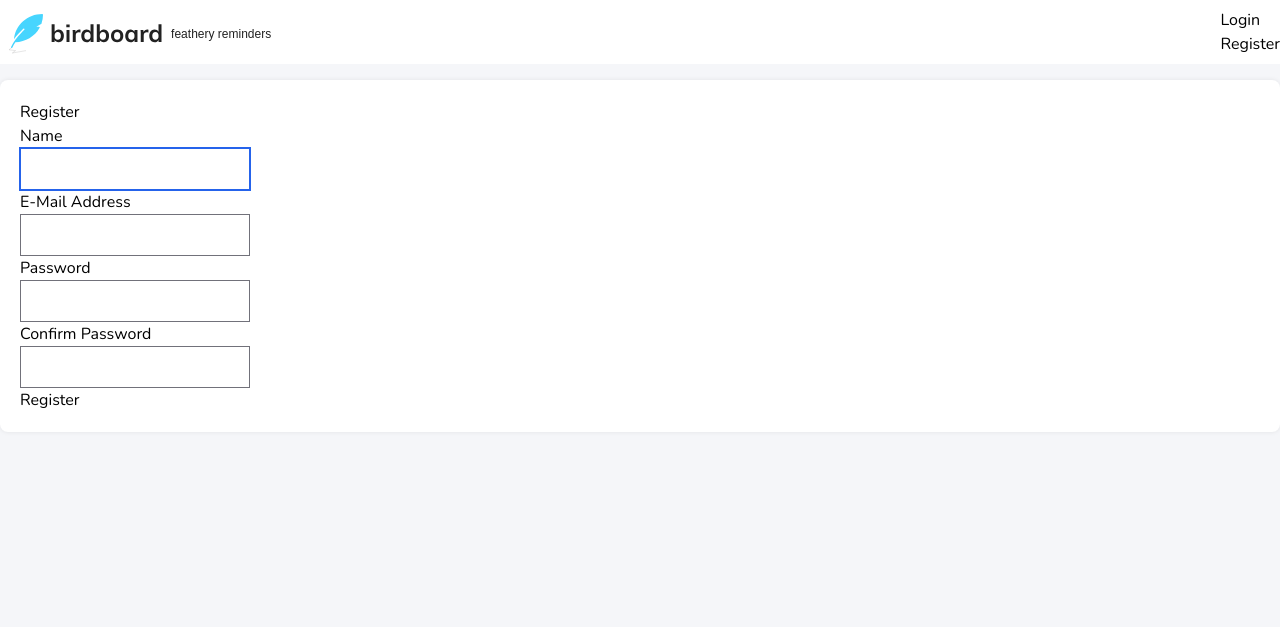
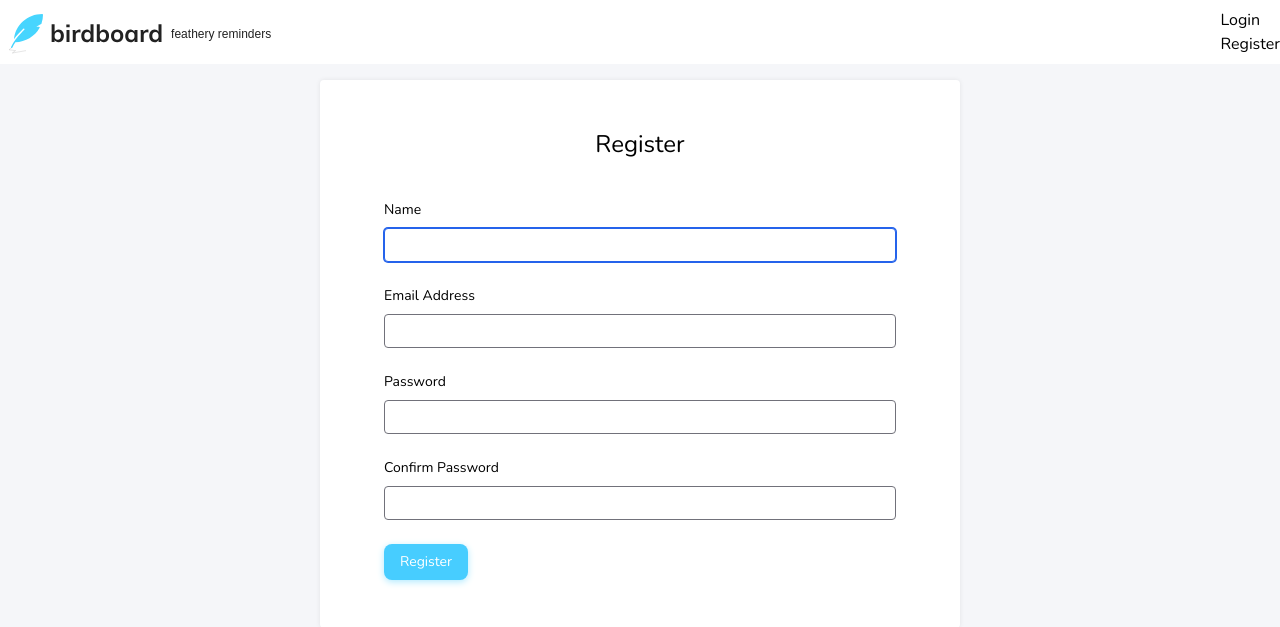
Before and after one commit to piroquio10-afk/piroquio13, a Laravel app: page /register in a window 1280 px wide. Shown: the top 627 px of the page. Run offline with Laravel 8, Linux system fonts and the light colour scheme; style sheets or scripts are compiled from the project's sources.

Commit message:
Updating login and register UI

```diff
--- a/resources/views/auth/register.blade.php
+++ b/resources/views/auth/register.blade.php
@@ -1,77 +1,68 @@
 @extends('layouts.app')
 
 @section('content')
-<div class="container">
-    <div class="row justify-content-center">
-        <div class="col-md-8">
-            <div class="card">
-                <div class="card-header">{{ __('Register') }}</div>
-
-                <div class="card-body">
-                    <form method="POST" action="{{ route('register') }}">
+    <form method="POST" action="{{ route('register') }}"
+          class="lg:w-1/2 lg:mx-auto bg-card py-12 px-16 rounded shadow bg-white"
+    >
         @csrf
 
-                        <div class="form-group row">
-                            <label for="name" class="col-md-4 col-form-label text-md-right">{{ __('Name') }}</label>
+        <h1 class="text-2xl font-normal mb-10 text-center">Register</h1>
 
-                            <div class="col-md-6">
-                                <input id="name" type="text" class="form-control @error('name') is-invalid @enderror" name="name" value="{{ old('name') }}" required autocomplete="name" autofocus>
+        <div class="field mb-6">
+            <label class="label text-sm mb-2 block" for="name">Name</label>
 
-                                @error('name')
-                                    <span class="invalid-feedback" role="alert">
-                                        <strong>{{ $message }}</strong>
-                                    </span>
-                                @enderror
+            <div class="control">
+                <input id="name"
+                       type="text"
+                       class="input bg-transparent border border-muted-light rounded p-2 text-xs w-full{{ $errors->has('name') ? ' is-invalid' : '' }}"
+                       name="name"
+                       value="{{ old('name') }}"
+                       required
+                       autofocus>
             </div>
         </div>
 
-                        <div class="form-group row">
-                            <label for="email" class="col-md-4 col-form-label text-md-right">{{ __('E-Mail Address') }}</label>
+        <div class="field mb-6">
+            <label class="label text-sm mb-2 block" for="email">Email Address</label>
 
-                            <div class="col-md-6">
-                                <input id="email" type="email" class="form-control @error('email') is-invalid @enderror" name="email" value="{{ old('email') }}" required autocomplete="email">
-
-                                @error('email')
-                                    <span class="invalid-feedback" role="alert">
-                                        <strong>{{ $message }}</strong>
-                                    </span>
-                                @enderror
+            <div class="control">
+                <input id="email"
+                       type="email"
+                       class="input bg-transparent border border-muted-light rounded p-2 text-xs w-full{{ $errors->has('email') ? ' is-invalid' : '' }}"
+                       name="email"
+                       value="{{ old('email') }}"
+                       required>
             </div>
         </div>
 
-                        <div class="form-group row">
-                            <label for="password" class="col-md-4 col-form-label text-md-right">{{ __('Password') }}</label>
+        <div class="field mb-6">
+            <label class="label text-sm mb-2 block" for="password">Password</label>
 
-                            <div class="col-md-6">
-                                <input id="password" type="password" class="form-control @error('password') is-invalid @enderror" name="password" required autocomplete="new-password">
-
-                                @error('password')
-                                    <span class="invalid-feedback" role="alert">
-                                        <strong>{{ $message }}</strong>
-                                    </span>
-                                @enderror
+            <div class="control">
+                <input id="password"
+                       type="password"
+                       class="input bg-transparent border border-muted-light rounded p-2 text-xs w-full{{ $errors->has('password') ? ' is-invalid' : '' }}"
+                       name="password"
+                       required>
             </div>
         </div>
 
-                        <div class="form-group row">
-                            <label for="password-confirm" class="col-md-4 col-form-label text-md-right">{{ __('Confirm Password') }}</label>
+        <div class="field mb-6">
+            <label class="label text-sm mb-2 block" for="password-confirmation">Confirm Password</label>
 
-                            <div class="col-md-6">
-                                <input id="password-confirm" type="password" class="form-control" name="password_confirmation" required autocomplete="new-password">
+            <div class="control">
+                <input id="password-confirmation"
+                       type="password"
+                       class="input bg-transparent border border-muted-light rounded p-2 text-xs w-full"
+                       name="password_confirmation"
+                       required>
             </div>
         </div>
 
-                        <div class="form-group row mb-0">
-                            <div class="col-md-6 offset-md-4">
-                                <button type="submit" class="btn btn-primary">
-                                    {{ __('Register') }}
-                                </button>
+        <div class="field">
+            <div class="control">
+                <button type="submit" class="button is-link mr-2">Register</button>
             </div>
         </div>
     </form>
-                </div>
-            </div>
-        </div>
-    </div>
-</div>
 @endsection
```
Also changed, not shown: resources/views/auth/login.blade.php (+35 -44 lines). Lines whose indentation alone changed are shown as unchanged.
